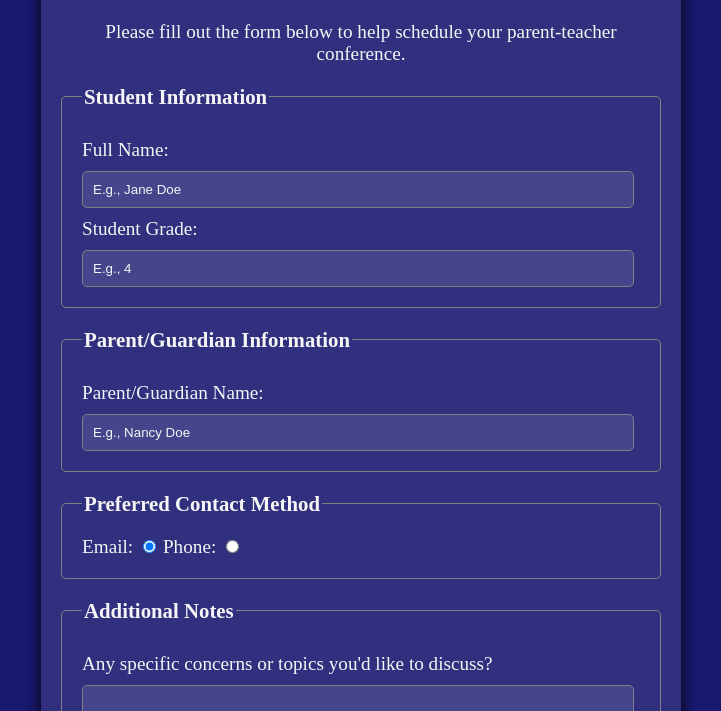
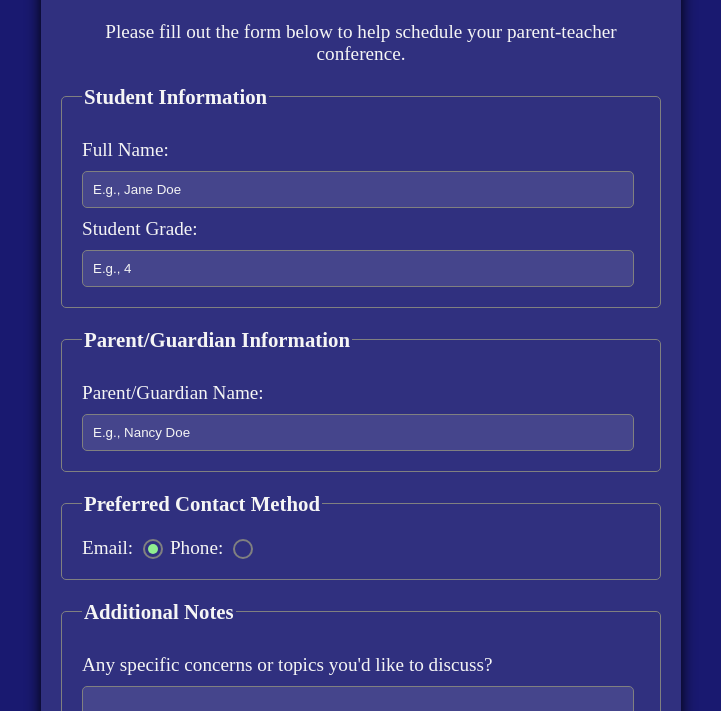
Before and after one commit to DocariDR/parent-teacher-conference-form-freecodecamp, a plain HTML site: page index.html in a window 1280 px wide. Shown: the part 89-800 px from the top of the page, without its empty margins (279-1000 px from the left). Drawn offline with Linux system fonts and the light colour scheme.

Commit message:
style: Reprendre la mise en forme des champs de type radio

```diff
--- a/styles.css
+++ b/styles.css
@@ -56,3 +56,28 @@ input::placeholder,
 textarea {
   color: whitesmoke;
 }
+
+
+.contact-method-radio-btn {
+  appearance: none;
+  width: 20px;
+  height: 20px;
+  border-radius: 50%;
+  border: 2px solid gray;
+  vertical-align: bottom;
+}
+
+.contact-method-radio-btn::before {
+  display: block;
+  content: " ";
+  width: 10px;
+  height: 10px;
+  border-radius: 50%;
+  transform: translate(5px, 5px) scale(0);
+  transition: all 0.3s ease-in;
+}
+
+.contact-method-radio-btn:checked::before {
+  transform: translate(3px, 3px) scale(1);
+  background-color: lightgreen;
+}
```
